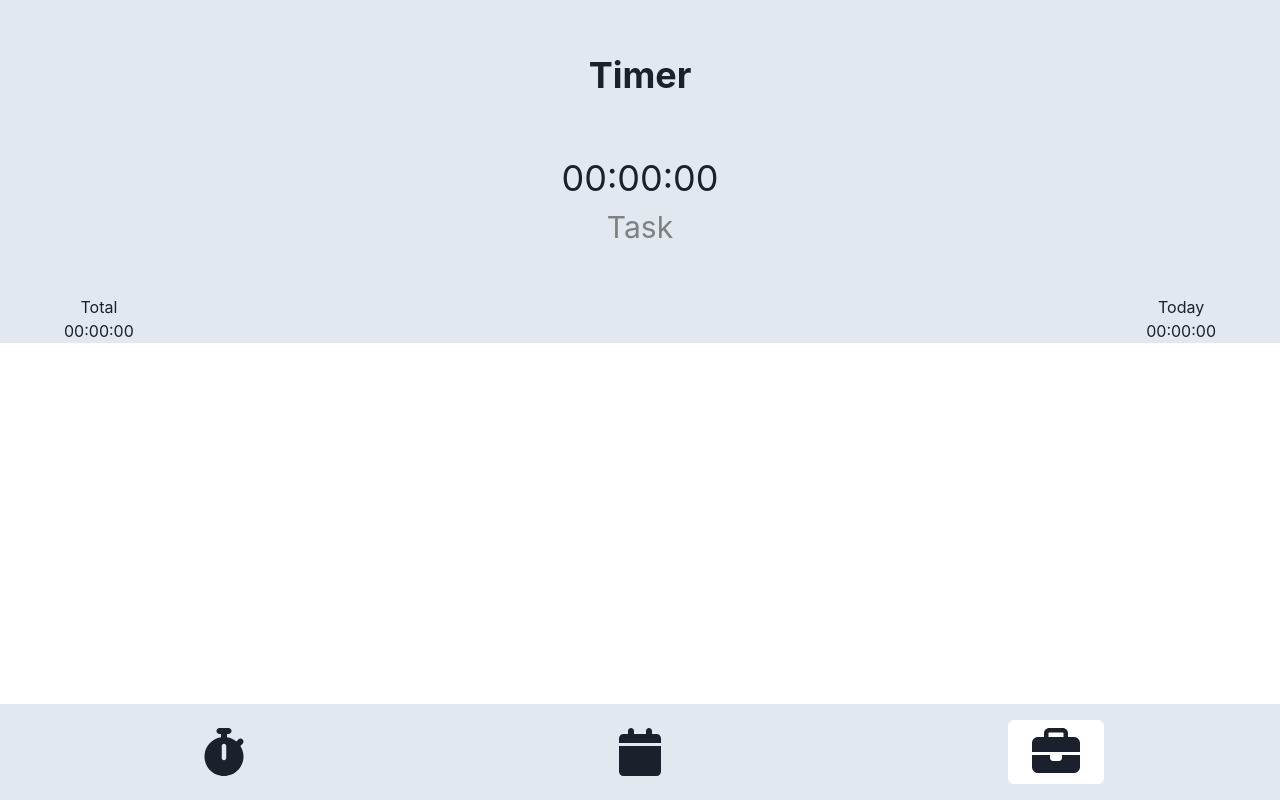
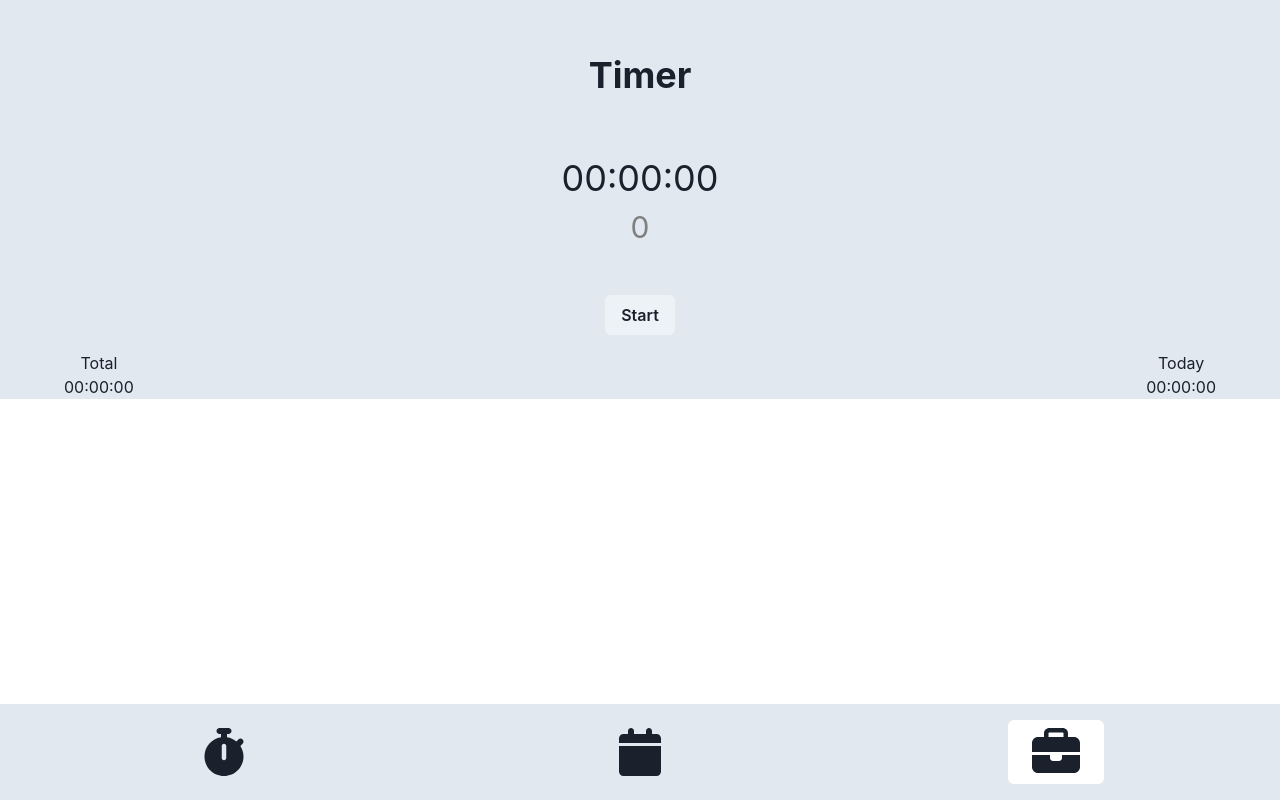
Before and after one commit to cme-timothy/time-tracking-app, a React (Create React App) app: page /Timer in a window 1280 px wide. Built offline with nearby package versions, Linux system fonts and the light colour scheme.

Commit message:
timer working

```diff
--- a/src/pages/timer/Timer.jsx
+++ b/src/pages/timer/Timer.jsx
@@ -1,16 +1,58 @@
-import { Heading, Box, Flex, Text } from "@chakra-ui/react";
+import { Heading, Box, Flex, Text, Button } from "@chakra-ui/react";
+import { useEffect, useState } from "react";
 
 function Timer() {
+  const [running, setRunning] = useState(false);
+  const [time, setTime] = useState(0);
+  const [timeStamp, setTimeStamp] = useState(null);
+
+  useEffect(() => {
+    let interval;
+    if (running) {
+      interval = setInterval(() => {
+        setTime((prevTime) => prevTime + 1);
+      }, 1000);
+    } else {
+      return clearInterval(interval);
+    }
+
+    return () => clearInterval(interval);
+  }, [running]);
+
+  function handleTimeStamp() {
+    if (timeStamp === null) {
+      const timeStamp = new Date().toLocaleString();
+      setTimeStamp(timeStamp);
+    }
+  }
+
   return (
     <>
       <Heading m={0} p="1.5em" bg={"gray.200"} align="center">
         Timer
       </Heading>
       <Box align="center" bg="gray.200">
-        <Text fontSize="4xl">00:00:00</Text>
+        <Text fontSize="4xl">
+          {(time / 3600) % 60 < 10 && 0}
+          {Math.floor((time / 3600) % 60)}:
+          {Math.floor((time / 60) % 60) < 10 && 0}
+          {Math.floor((time / 60) % 60)}:{time % 60 < 10 && 0}
+          {time % 60}
+        </Text>
         <Text fontSize="3xl" color="gray" mb="1.5em">
-          Task
+          {time}
         </Text>
+        <Text fontSize="3xl" color="gray" mb="1.5em">
+          {timeStamp}
+        </Text>
+        <Button
+          onClick={() => {
+            setRunning(!running);
+            handleTimeStamp();
+          }}
+        >
+          Start
+        </Button>
         <Flex justifyContent="space-between" m="1em 4em 1em 4em">
           <Box>
             <Text>Total</Text>
```
